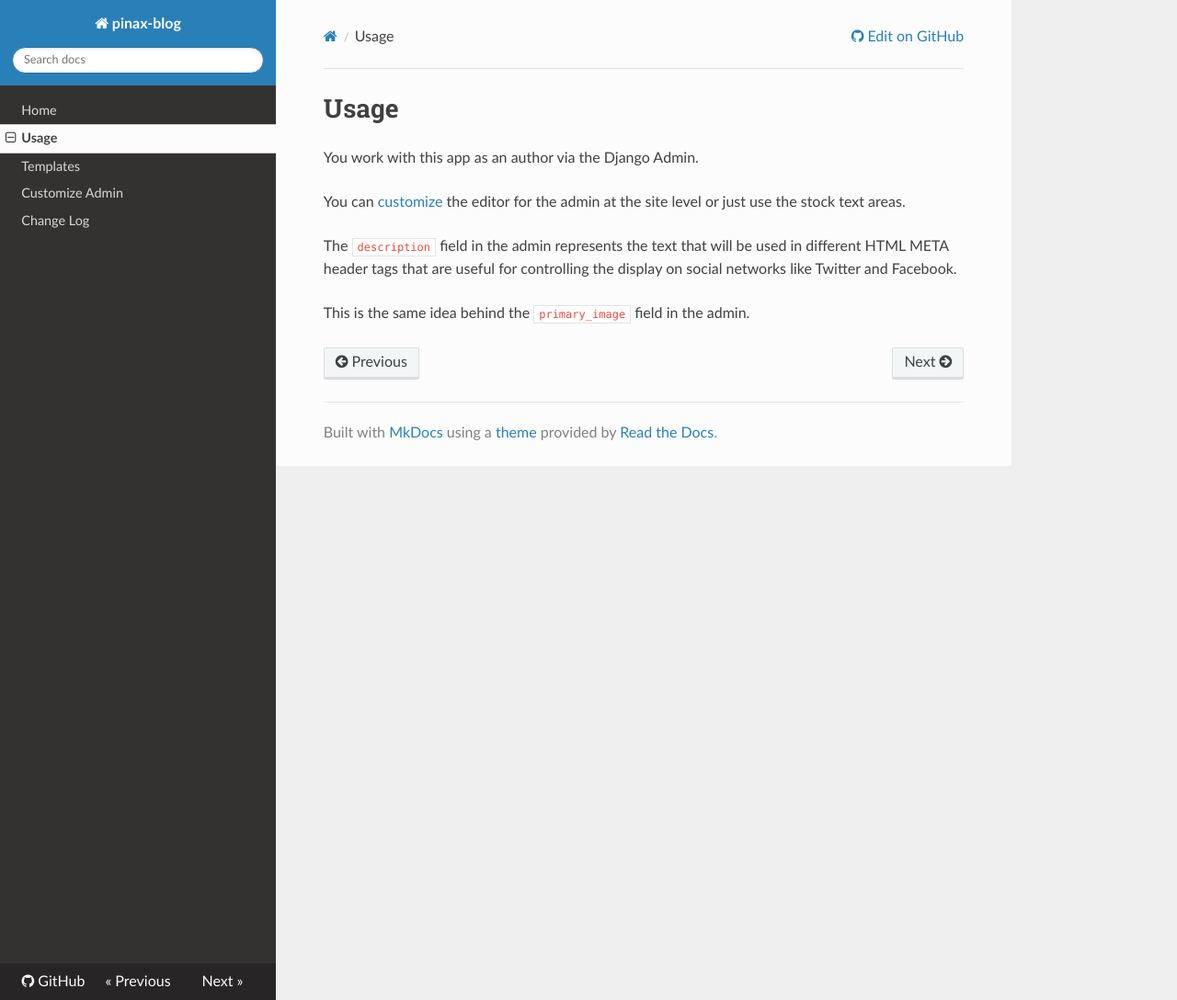
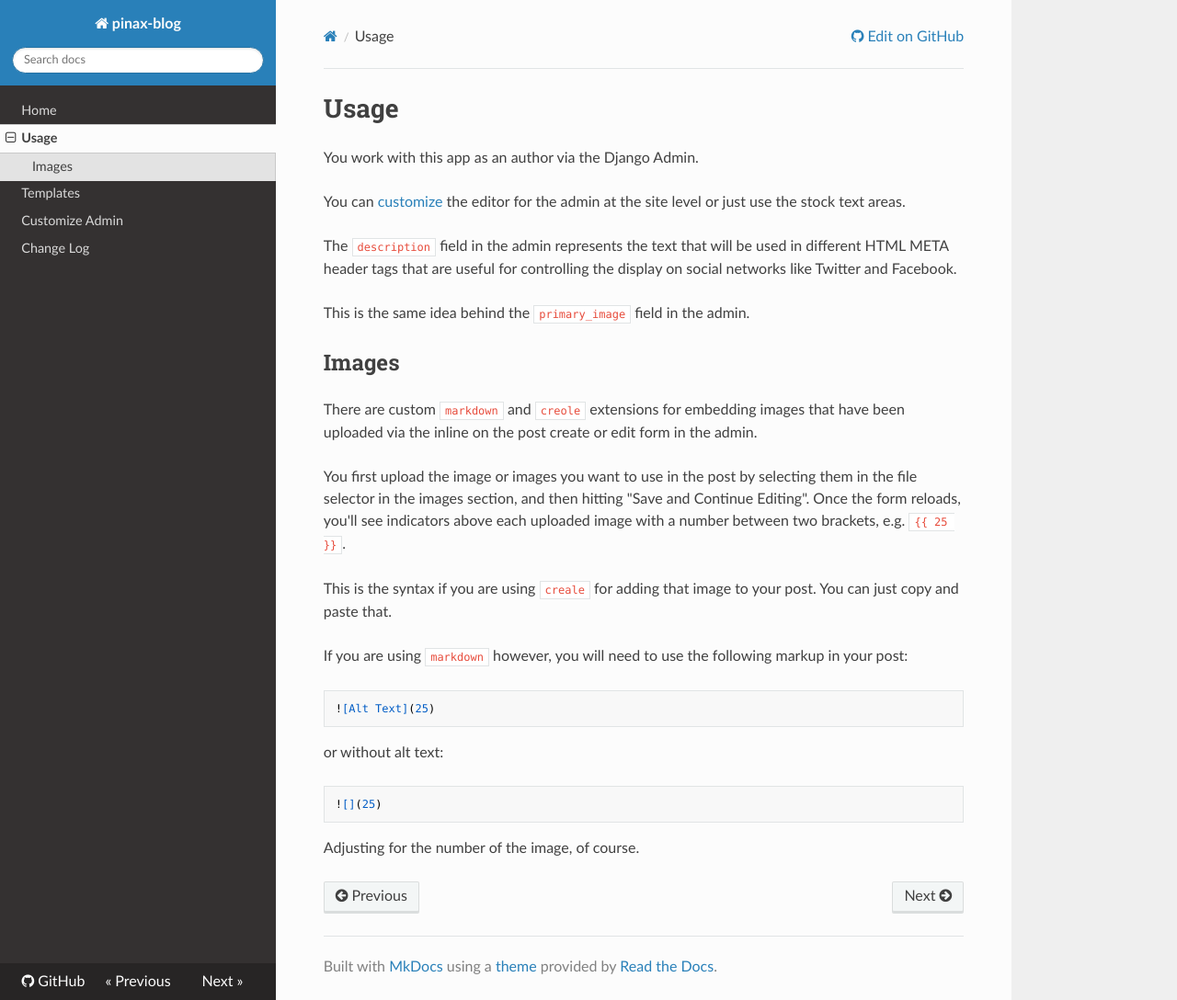
Before and after one commit to pinax/pinax-blog, an MkDocs documentation site: the page built from docs/usage.md, in a window 1280 px wide and 1088 px high. Shown: the whole window at 92% size. Built offline with MkDocs 1.6.1, drawn with Linux system fonts in a browser that asks for light colours; nearby versions of some CDN libraries; old or Windows-style settings are respelled for this version of MkDocs.

Commit message:
Add some docs for using images in a post
Closes #47

```diff
--- a/docs/usage.md
+++ b/docs/usage.md
@@ -10,3 +10,28 @@
 on social networks like Twitter and Facebook.
 
 This is the same idea behind the `primary_image` field in the admin.
+
+
+## Images
+
+There are custom `markdown` and `creole` extensions for embedding images that
+have been uploaded via the inline on the post create or edit form in the admin.
+
+You first upload the image or images you want to use in the post by selecting
+them in the file selector in the images section, and then hitting "Save and
+Continue Editing". Once the form reloads, you'll see indicators above each
+uploaded image with a number between two brackets, e.g. `{{ 25 }}`.
+
+This is the syntax if you are using `creale` for adding that image to your
+post. You can just copy and paste that.
+
+If you are using `markdown` however, you will need to use the following
+markup in your post:
+
+    ![Alt Text](25)
+
+or without alt text:
+
+    ![](25)
+
+Adjusting for the number of the image, of course.
```
